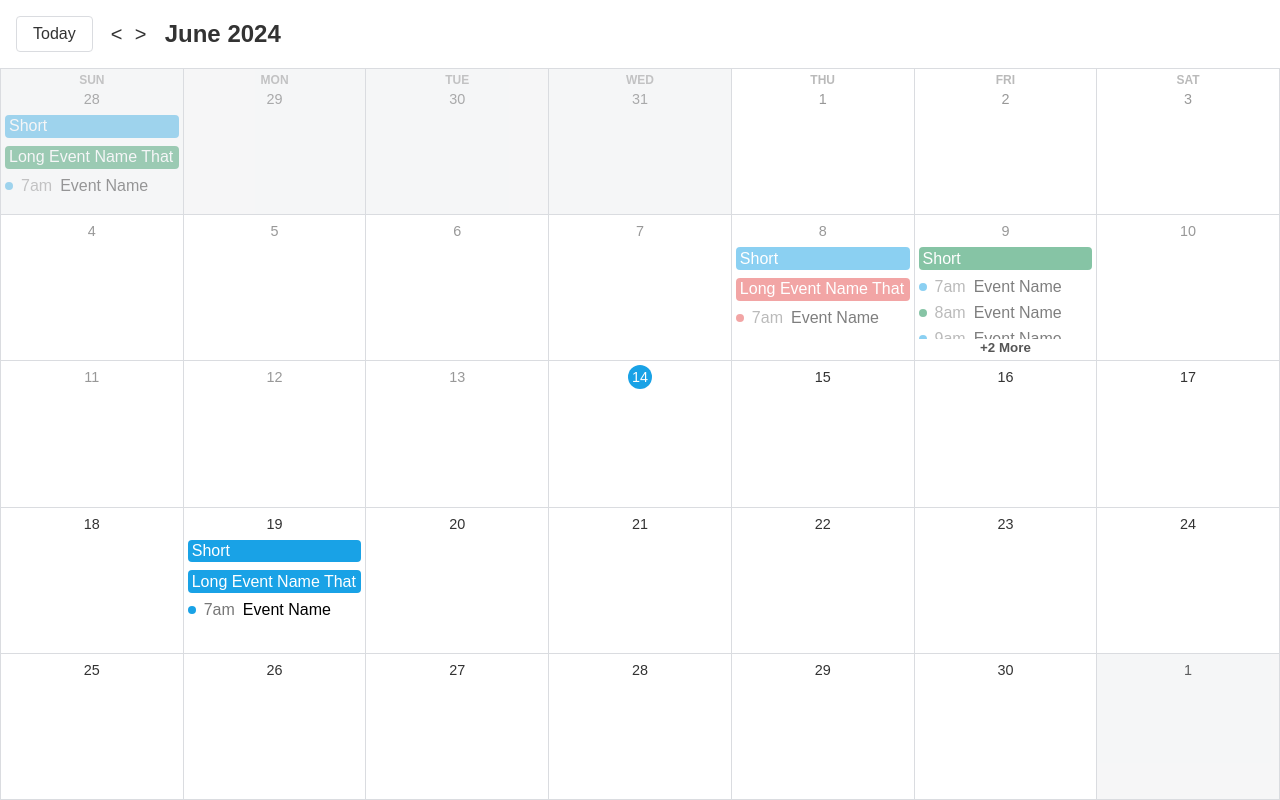
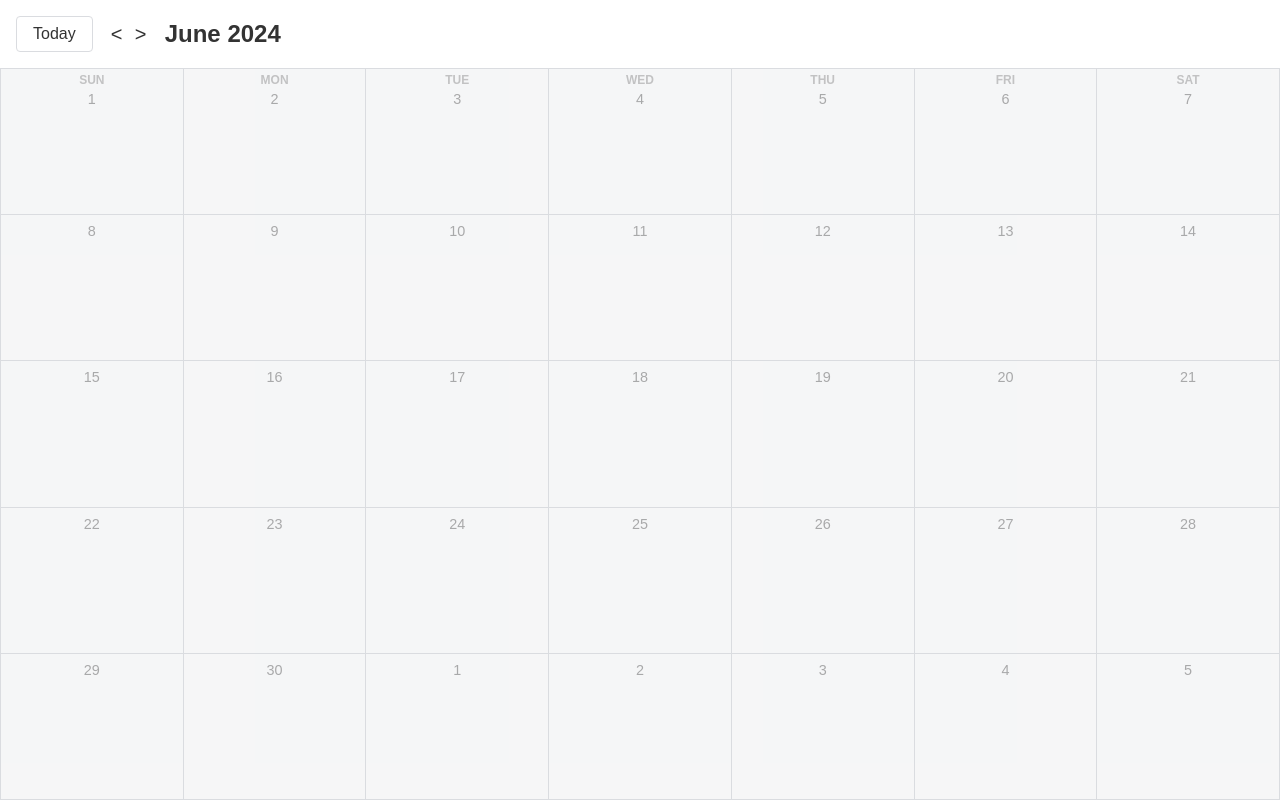
Before and after one commit to amuuo-dev/google-calendar-clone, a React (Vite) app: page / in a window 1280 px wide. Built offline with nearby package versions, Linux system fonts and the light colour scheme.

Commit message:
created a format date helper fn and also logged out the weeks and dates correctly removing it from doing it manually

```diff
--- a/package.json
+++ b/package.json
@@ -10,6 +10,7 @@
     "preview": "vite preview"
   },
   "dependencies": {
+    "date-fns": "^4.1.0",
     "react": "^19.1.0",
     "react-dom": "^19.1.0"
   },
--- a/src/components/Calendar.tsx
+++ b/src/components/Calendar.tsx
@@ -1,4 +1,22 @@
+import { useMemo, useState } from "react";
+import {
+  startOfWeek,
+  startOfMonth,
+  endOfWeek,
+  endOfMonth,
+  eachDayOfInterval,
+} from "date-fns";
+import { formatDate } from "../utilis/formatDate";
+
 const Calendar = () => {
+  const [selectedMonth, setSelectedMonth] = useState(new Date());
+
+  const calendarDays = useMemo(() => {
+    const firstWeekStart = startOfWeek(startOfMonth(selectedMonth));
+    const lastWeekEnd = endOfWeek(endOfMonth(selectedMonth));
+    return eachDayOfInterval({ start: firstWeekStart, end: lastWeekEnd });
+  }, [selectedMonth]);
+
   return (
     <div className="calendar">
       <div className="header">
@@ -10,13 +28,40 @@ const Calendar = () => {
         <span className="month-title">June 2024</span>
       </div>
       <div className="days">
+        {calendarDays.map((day, index) => (
+          <CalendarDay
+            key={day.getTime()}
+            day={day}
+            showWeekName={index < 7}
+            selectMonth={selectedMonth}
+          />
+        ))}
+      </div>
+    </div>
+  );
+};
+
+export default Calendar;
+
+type CalendarDayProps = {
+  day: Date;
+  showWeekName: boolean;
+  selectMonth: Date;
+};
+
+function CalendarDay({ day, showWeekName, selectedMonth }: CalendarDayProps) {
+  return (
     <div className="day non-month-day old-month-day">
       <div className="day-header">
-            <div className="week-name">Sun</div>
-            <div className="day-number">28</div>
+        {showWeekName && (
+          <div className="week-name">
+            {formatDate(day, { weekday: "short" })}
+          </div>
+        )}
+        <div className="day-number">{formatDate(day, { day: "numeric" })}</div>
         <button className="add-event-btn">+</button>
       </div>
-          <div className="events">
+      {/* <div className="events">
         <button className="all-day-event blue event">
           <div className="event-name">Short</div>
         </button>
@@ -30,281 +75,7 @@ const Calendar = () => {
           <div className="event-time">7am</div>
           <div className="event-name">Event Name</div>
         </button>
-          </div>
-        </div>
-        <div className="day non-month-day old-month-day">
-          <div className="day-header">
-            <div className="week-name">Mon</div>
-            <div className="day-number">29</div>
-            <button className="add-event-btn">+</button>
-          </div>
-        </div>
-        <div className="day non-month-day old-month-day">
-          <div className="day-header">
-            <div className="week-name">Tue</div>
-            <div className="day-number">30</div>
-            <button className="add-event-btn">+</button>
-          </div>
-        </div>
-        <div className="day non-month-day old-month-day">
-          <div className="day-header">
-            <div className="week-name">Wed</div>
-            <div className="day-number">31</div>
-            <button className="add-event-btn">+</button>
-          </div>
-        </div>
-        <div className="day old-month-day">
-          <div className="day-header">
-            <div className="week-name">Thu</div>
-            <div className="day-number">1</div>
-            <button className="add-event-btn">+</button>
-          </div>
-        </div>
-        <div className="day old-month-day">
-          <div className="day-header">
-            <div className="week-name">Fri</div>
-            <div className="day-number">2</div>
-            <button className="add-event-btn">+</button>
-          </div>
-        </div>
-        <div className="day old-month-day">
-          <div className="day-header">
-            <div className="week-name">Sat</div>
-            <div className="day-number">3</div>
-            <button className="add-event-btn">+</button>
-          </div>
-        </div>
-        <div className="day old-month-day">
-          <div className="day-header">
-            <div className="day-number">4</div>
-            <button className="add-event-btn">+</button>
-          </div>
-        </div>
-        <div className="day old-month-day">
-          <div className="day-header">
-            <div className="day-number">5</div>
-            <button className="add-event-btn">+</button>
-          </div>
-        </div>
-        <div className="day old-month-day">
-          <div className="day-header">
-            <div className="day-number">6</div>
-            <button className="add-event-btn">+</button>
-          </div>
-        </div>
-        <div className="day old-month-day">
-          <div className="day-header">
-            <div className="day-number">7</div>
-            <button className="add-event-btn">+</button>
-          </div>
-        </div>
-        <div className="day old-month-day">
-          <div className="day-header">
-            <div className="day-number">8</div>
-            <button className="add-event-btn">+</button>
-          </div>
-          <div className="events">
-            <button className="all-day-event blue event">
-              <div className="event-name">Short</div>
-            </button>
-            <button className="all-day-event red event">
-              <div className="event-name">
-                Long Event Name That Just Keeps Going
-              </div>
-            </button>
-            <button className="event">
-              <div className="color-dot red"></div>
-              <div className="event-time">7am</div>
-              <div className="event-name">Event Name</div>
-            </button>
-          </div>
-        </div>
-        <div className="day old-month-day">
-          <div className="day-header">
-            <div className="day-number">9</div>
-            <button className="add-event-btn">+</button>
-          </div>
-          <div className="events">
-            <button className="all-day-event green event">
-              <div className="event-name">Short</div>
-            </button>
-            <button className="event">
-              <div className="color-dot blue"></div>
-              <div className="event-time">7am</div>
-              <div className="event-name">Event Name</div>
-            </button>
-            <button className="event">
-              <div className="color-dot green"></div>
-              <div className="event-time">8am</div>
-              <div className="event-name">Event Name</div>
-            </button>
-            <button className="event">
-              <div className="color-dot blue"></div>
-              <div className="event-time">9am</div>
-              <div className="event-name">Event Name</div>
-            </button>
-            <button className="event">
-              <div className="color-dot blue"></div>
-              <div className="event-time">10am</div>
-              <div className="event-name">Event Name</div>
-            </button>
-            <button className="event">
-              <div className="color-dot red"></div>
-              <div className="event-time">11am</div>
-              <div className="event-name">Event Name</div>
-            </button>
-          </div>
-          <button className="events-view-more-btn">+2 More</button>
-        </div>
-        <div className="day old-month-day">
-          <div className="day-header">
-            <div className="day-number">10</div>
-            <button className="add-event-btn">+</button>
-          </div>
-        </div>
-        <div className="day old-month-day">
-          <div className="day-header">
-            <div className="day-number">11</div>
-            <button className="add-event-btn">+</button>
-          </div>
-        </div>
-        <div className="day old-month-day">
-          <div className="day-header">
-            <div className="day-number">12</div>
-            <button className="add-event-btn">+</button>
-          </div>
-        </div>
-        <div className="day old-month-day">
-          <div className="day-header">
-            <div className="day-number">13</div>
-            <button className="add-event-btn">+</button>
-          </div>
-        </div>
-        <div className="day">
-          <div className="day-header">
-            <div className="day-number today">14</div>
-            <button className="add-event-btn">+</button>
-          </div>
-        </div>
-        <div className="day">
-          <div className="day-header">
-            <div className="day-number">15</div>
-            <button className="add-event-btn">+</button>
-          </div>
-        </div>
-        <div className="day">
-          <div className="day-header">
-            <div className="day-number">16</div>
-            <button className="add-event-btn">+</button>
-          </div>
-        </div>
-        <div className="day">
-          <div className="day-header">
-            <div className="day-number">17</div>
-            <button className="add-event-btn">+</button>
-          </div>
-        </div>
-        <div className="day">
-          <div className="day-header">
-            <div className="day-number">18</div>
-            <button className="add-event-btn">+</button>
-          </div>
-        </div>
-        <div className="day">
-          <div className="day-header">
-            <div className="day-number">19</div>
-            <button className="add-event-btn">+</button>
-          </div>
-          <div className="events">
-            <button className="all-day-event blue event">
-              <div className="event-name">Short</div>
-            </button>
-            <button className="all-day-event blue event">
-              <div className="event-name">
-                Long Event Name That Just Keeps Going
-              </div>
-            </button>
-            <button className="event">
-              <div className="color-dot blue"></div>
-              <div className="event-time">7am</div>
-              <div className="event-name">Event Name</div>
-            </button>
-          </div>
-        </div>
-        <div className="day">
-          <div className="day-header">
-            <div className="day-number">20</div>
-            <button className="add-event-btn">+</button>
-          </div>
-        </div>
-        <div className="day">
-          <div className="day-header">
-            <div className="day-number">21</div>
-            <button className="add-event-btn">+</button>
-          </div>
-        </div>
-        <div className="day">
-          <div className="day-header">
-            <div className="day-number">22</div>
-            <button className="add-event-btn">+</button>
-          </div>
-        </div>
-        <div className="day">
-          <div className="day-header">
-            <div className="day-number">23</div>
-          </div>
-        </div>
-        <div className="day">
-          <div className="day-header">
-            <div className="day-number">24</div>
-            <button className="add-event-btn">+</button>
-          </div>
-        </div>
-        <div className="day">
-          <div className="day-header">
-            <div className="day-number">25</div>
-            <button className="add-event-btn">+</button>
-          </div>
-        </div>
-        <div className="day">
-          <div className="day-header">
-            <div className="day-number">26</div>
-            <button className="add-event-btn">+</button>
-          </div>
-        </div>
-        <div className="day">
-          <div className="day-header">
-            <div className="day-number">27</div>
-            <button className="add-event-btn">+</button>
-          </div>
-        </div>
-        <div className="day">
-          <div className="day-header">
-            <div className="day-number">28</div>
-            <button className="add-event-btn">+</button>
-          </div>
-        </div>
-        <div className="day">
-          <div className="day-header">
-            <div className="day-number">29</div>
-            <button className="add-event-btn">+</button>
-          </div>
-        </div>
-        <div className="day">
-          <div className="day-header">
-            <div className="day-number">30</div>
-            <button className="add-event-btn">+</button>
-          </div>
-        </div>
-        <div className="day non-month-day">
-          <div className="day-header">
-            <div className="day-number">1</div>
-            <button className="add-event-btn">+</button>
-          </div>
-        </div>
-      </div>
+      </div> */}
     </div>
   );
-};
-
-export default Calendar;
+}
--- /dev/null
+++ b/src/utilis/formatDate.ts
@@ -0,0 +1,3 @@
+export function formatDate(date: Date, options?: Intl.DateTimeFormatOptions) {
+  return new Intl.DateTimeFormat(undefined, options).format(date);
+}
```
Also changed, not shown: 1 other file (tests, documents, lock files or other folders). Lines whose indentation alone changed are shown as unchanged.
